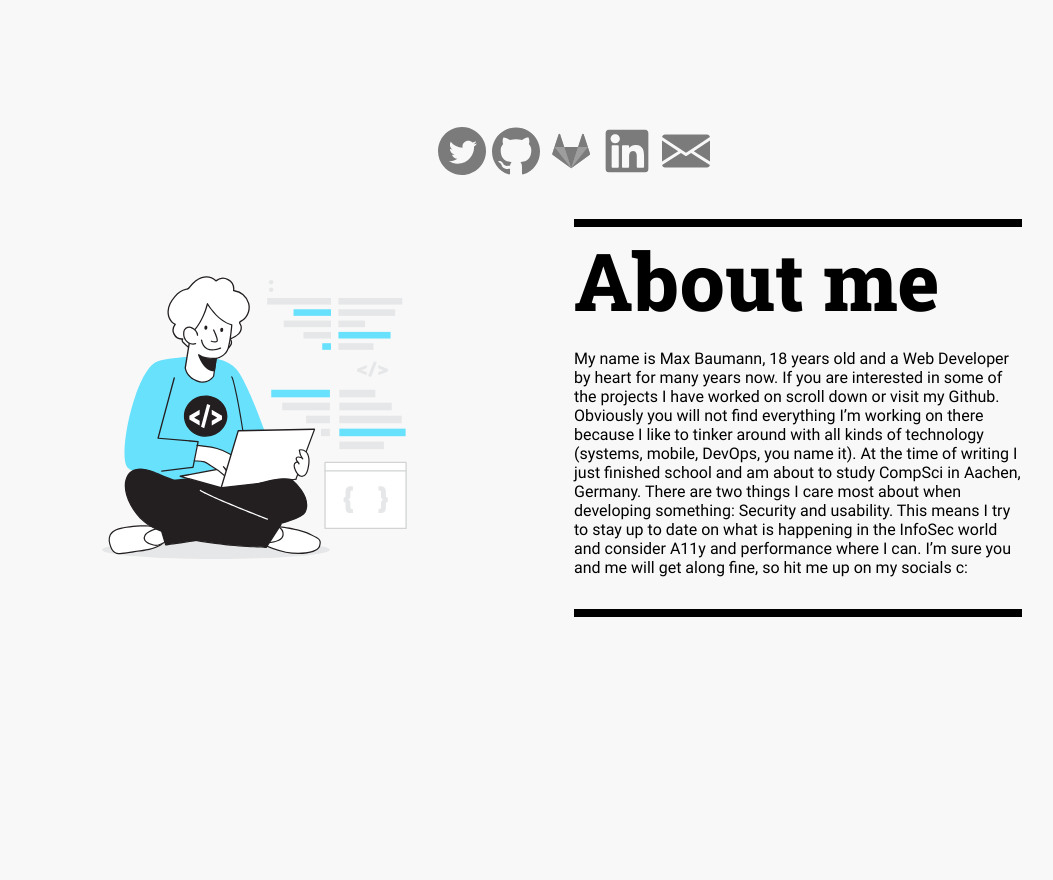
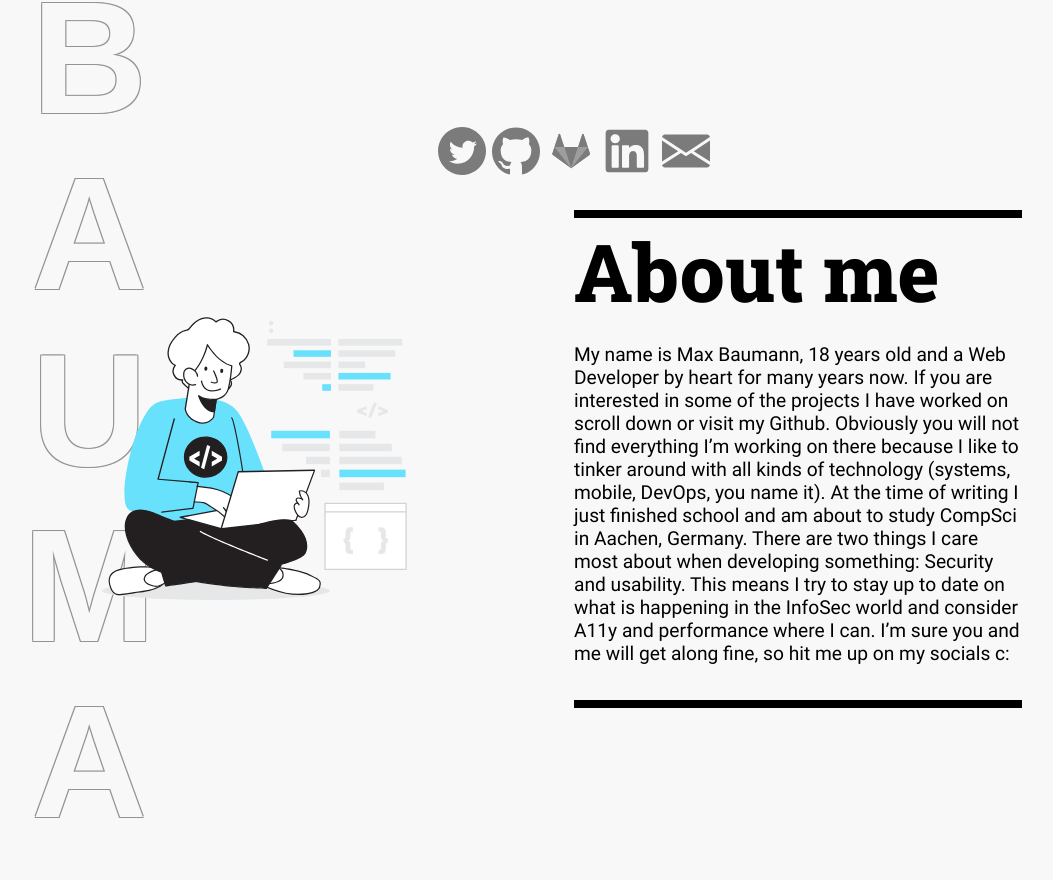
Before and after one commit to FoseFx/Homepage2020, a Vue app: page / in a window 1280 px wide. Shown: the part 622-1502 px from the top of the page, without its empty margins (66-1119 px from the left). Before the commit the page ends 1280 px from the top, so only its background shows below. Built offline with nearby package versions, Linux system fonts and the light colour scheme.

Commit message:
Adds NameBg

```diff
--- a/src/App.vue
+++ b/src/App.vue
@@ -2,6 +2,7 @@
   <div id="app">
     <Hero />
     <About />
+    <NameBg />
   </div>
 </template>
 
@@ -9,11 +10,13 @@
 import { Component, Vue } from "vue-property-decorator";
 import Hero from "./components/Hero.vue";
 import About from "./components/About.vue";
+import NameBg from "./components/NameBg.vue";
 
 @Component({
   components: {
     Hero,
     About,
+    NameBg,
   },
 })
 export default class App extends Vue {}
--- a/src/components/About.vue
+++ b/src/components/About.vue
@@ -31,6 +31,9 @@ export default class About extends Vue {}
 
 <style lang="scss" scoped>
 #about-sec {
+  padding-top: 2rem;
+  position: relative;
+  z-index: 2;
   display: flex;
   justify-content: center;
   align-items: center;
@@ -45,6 +48,10 @@ export default class About extends Vue {}
   border-top: 0.5rem solid black;
   border-bottom: 0.5rem solid black;
   padding-bottom: 1rem;
+
+  p {
+    font-size: 1.2rem;
+  }
 }
 
 img {
--- a/src/components/Hero.vue
+++ b/src/components/Hero.vue
@@ -51,6 +51,7 @@ export default class Hero extends Vue {}
 #hero-left > div {
   padding: 0 1rem;
   position: relative;
+  z-index: 2;
 }
 
 h1,
--- /dev/null
+++ b/src/components/NameBg.vue
@@ -0,0 +1,35 @@
+<template>
+  <span id="name-bg" aria-hidden="true">Max Baumann</span>
+</template>
+
+<script lang="ts">
+import { Component, Vue } from "vue-property-decorator";
+
+@Component
+export default class NameBg extends Vue {}
+</script>
+
+<style lang="scss" scoped>
+#name-bg {
+  position: absolute;
+  font-size: 10rem;
+  top: 8vh;
+  left: 4%;
+  z-index: 1;
+  font-weight: 800;
+  text-transform: uppercase;
+  width: 13rem;
+  word-break: break-all;
+  font-family: sans-serif;
+  text-align: center;
+  text-shadow: -1px -1px 0 #000, 1px -1px 0 #000, -1px 1px 0 #000,
+    1px 1px 0 #000;
+  color: #f8f8f8;
+  opacity: 0.4;
+  line-height: 11rem;
+
+  @media (max-width: 750px) {
+    display: none;
+  }
+}
+</style>
```
